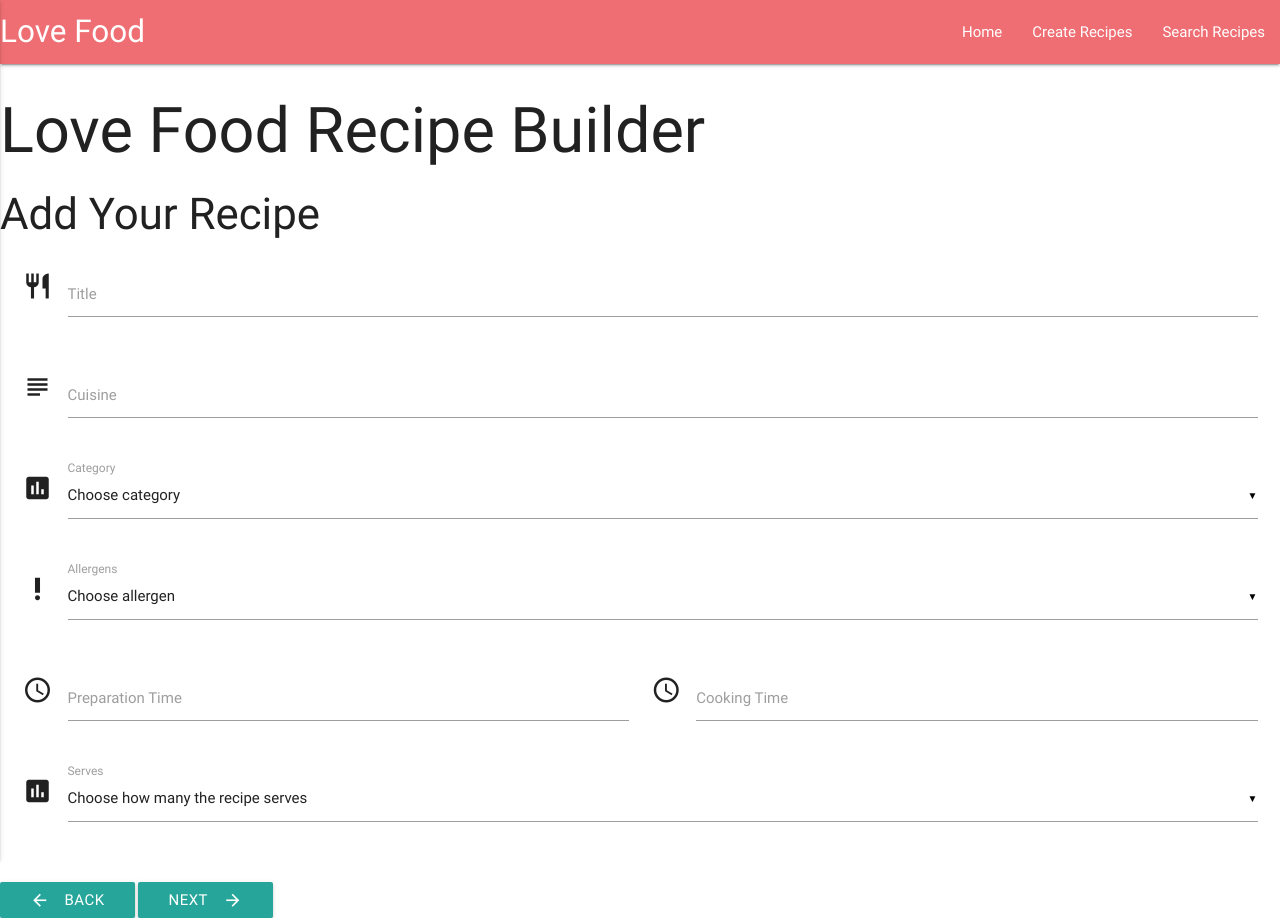
After one commit to Code-Institute-Submissions/recipe-builder, a Flask app: page /add_recipe in a window 1280 px wide. The commit adds this page. Run offline with Flask 2, Linux system fonts and the light colour scheme; data that the repository does not hold is empty; some libraries are stand-ins or nearby versions.

Commit message:
Adding recipe form initial commit

```diff
--- a/app.py
+++ b/app.py
@@ -15,9 +15,13 @@ mongo = PyMongo(app)
 def get_recipes():
     return render_template("recipes.html", recipes=mongo.db.recipes.find())
 
+
 @app.route('/add_recipe')
 def add_recipe():
-    return render_template("addrecipe.html")
+    return render_template('addrecipe.html',
+                            categories=mongo.db.category.find(),
+                            allergens=mongo.db.allergen.find(),
+                            serves=mongo.db.serves.find())
 
 if __name__ == '__main__':
     app.run(host=os.environ.get('IP'),
--- /dev/null
+++ b/templates/addrecipe.html
@@ -0,0 +1,81 @@
+{% extends 'base.html' %} {% block content %}
+
+<h3>Add Your Recipe</h3>
+
+<div class="row">
+  <form action="" method="POST" class="col s12">
+    <!--Recipe Title-->
+    <div class="row">
+      <div class="input-field col s12">
+        <i class="material-icons prefix">restaurant</i>
+        <input id="recipe_name" name="recipe_name" type="text" class="validate">
+        <label for="icon_prefix">Title</label>
+      </div>
+    </div>
+    <!--Cuisine-->
+    <div class="row">
+      <div class="input-field col s12">
+        <i class="material-icons prefix">subject</i>
+        <input id="cusisine_name" name="cusisine_name" type="tel" class="validate">
+        <label for="icon_telephone">Cuisine</label>
+      </div>
+    </div>
+    <!--Catergories-->
+    <div class="row">
+      <div class="input-field col s12">
+        <i class="material-icons prefix">poll</i>
+        <select id="category" name="category_name">
+          <option value="" disabled selected>Choose category</option>
+          {% for cat in categories %}
+          <option value="{{cat.category_name}}">{{cat.category_name}}</option>
+          {% endfor %}
+        </select>
+        <label>Category</label>
+      </div>
+    </div>
+    <!--Allergens-->
+    <div class="row">
+      <div class="input-field col s12">
+        <i class="material-icons prefix">priority_high</i>
+        <select id="allergen" name="allergen_name">
+          <option value="" disabled selected>Choose allergen</option>
+          {% for allergy in allergens %}
+          <option value="{{allergy.allergen_name}}">{{allergy.allergen_name}}</option>
+          {% endfor %}
+        </select>
+        <label>Allergens</label>
+      </div>
+    </div>
+    <!--Preparation Time-->
+    <div class="row">
+      <div class="input-field col s6">
+        <i class="material-icons prefix">schedule</i>
+        <input type="text" class="timepicker">
+        <label for="icon_prefix">Preparation Time</label>
+      </div>
+    <!--Cooking Time-->
+      <div class="input-field col s6">
+        <i class="material-icons prefix">schedule</i>
+        <input type="text" class="timepicker">
+        <label for="icon_prefix">Cooking Time</label>
+      </div>
+    </div>
+    <!--Serves-->
+    <div class="row">
+      <div class="input-field col s12">
+        <i class="material-icons prefix">poll</i>
+        <select id="serves" name="amount_serves">
+          <option value="" disabled selected>Choose how many the recipe serves</option>
+          {% for num in serves %}
+          <option value="{{num.amount_serves}}">{{num.amount_serves}}</option>
+          {% endfor %}
+        </select>
+        <label>Serves</label>
+      </div>
+    </div>
+  </form>
+</div>
+<a class="waves-effect waves-light btn" href="{{url_for('get_recipes')}}"><i class="material-icons left">arrow_back</i>Back</a>
+<a class="waves-effect waves-light btn" href=""><i class="material-icons right">arrow_forward</i>Next</a>
+
+{% endblock %}
--- a/templates/base.html
+++ b/templates/base.html
@@ -8,6 +8,9 @@
 
     <!--Google Icon Font-->
     <link href="https://fonts.googleapis.com/icon?family=Material+Icons" rel="stylesheet">
+
+    <!--Font Awesome-->
+    <link rel="stylesheet" href="https://use.fontawesome.com/releases/v5.7.2/css/all.css" integrity="sha384-fnmOCqbTlWIlj8LyTjo7mOUStjsKC4pOpQbqyi7RrhN7udi9RwhKkMHpvLbHG9Sr" crossorigin="anonymous">
 
     <!--Materialise CSS-->
     <link rel="stylesheet" href="https://cdnjs.cloudflare.com/ajax/libs/materialize/0.100.2/css/materialize.min.css">
@@ -22,12 +25,12 @@
             <a href="#" data-activates="mobile-demo" class="button-collapse"><i class="material-icons">menu</i></a>
             <ul class="right hide-on-med-and-down">
                 <li><a href="sass.html">Home</a></li>
-                <li><a href="addrecipe.html">Create Recipes</a></li>
+                <li><a href="{{url_for('add_recipe')}}">Create Recipes</a></li>
                 <li><a href="collapsible.html">Search Recipes</a></li>
             </ul>
             <ul class="side-nav" id="mobile-demo">
                 <li><a href="sass.html">Home</a></li>
-                <li><a href="addrecipe.html">Create Recipes</a></li>
+                <li><a href="{{url_for('add_recipe')}}">Create Recipes</a></li>
                 <li><a href="collapsible.html">Search Recipes</a></li>
             </ul>
         </div>
@@ -48,7 +51,21 @@
         $(document).ready(function() {
             $(".button-collapse").sideNav();
            $('.collapsible').collapsible();
+           $('select').material_select();
         })
+
+        $('.timepicker').pickatime({
+    default: '00:00', // Set default time: 'now', '1:30AM', '16:30'
+    fromnow: 0,       // set default time to * milliseconds from now (using with default = 'now')
+    twelvehour: false, // Use AM/PM or 24-hour format
+    donetext: 'OK', // text for done-button
+    cleartext: 'Clear', // text for clear-button
+    canceltext: 'Cancel', // Text for cancel-button,
+    container: undefined, // ex. 'body' will append picker to body
+    autoclose: false, // automatic close timepicker
+    ampmclickable: false, // make AM PM clickable
+    aftershow: function(){} //Function for after opening timepicker
+  });
     </script>
 </body>
 
--- a/templates/recipes.html
+++ b/templates/recipes.html
@@ -6,7 +6,8 @@
   <ul class="collapsible" data-collapsible="accordion">
       {% for recipe in recipes %}
     <li>
-      <div class="collapsible-header"><i class="material-icons">local_dining</i><strong>{{recipe.recipe_name}}.</strong> Added by{{recipe.user_name}}</div>
+      <div class="collapsible-header"><i class="material-icons">local_dining</i><strong>{{recipe.recipe_name}}.</strong></div>
+      <div class="submiited_by">Added by{{recipe.user_name}}</div>
       <div class="collapsible-body"><span>{{recipe.brief_description}}</span></div>
     </li>
    {% endfor %}
```
